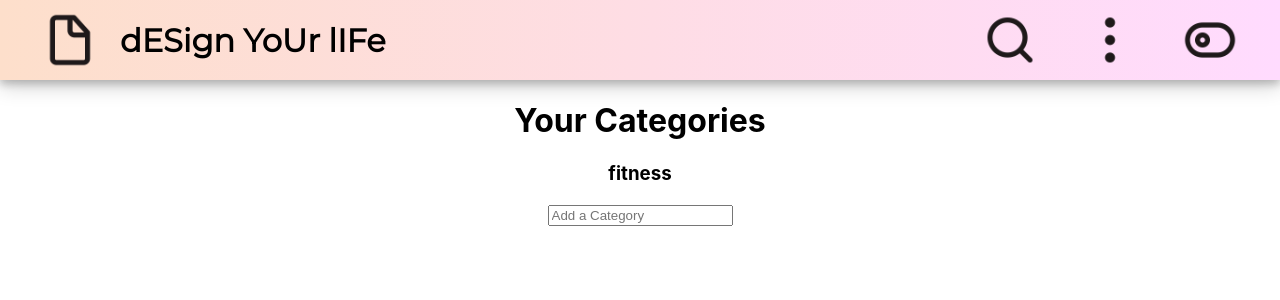
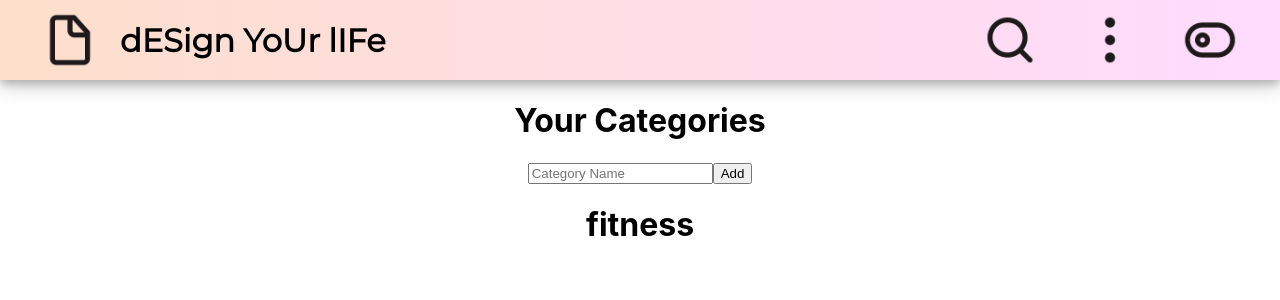
Before and after one commit to Design-Your-Life-Build-Week/Front-End, a React (Create React App) app in the folder client/: page /categories in a window 1280 px wide. Shown: the top 300 px of the page. Built offline with nearby package versions, Linux system fonts and the light colour scheme.

Commit message:
decided to use hooks instead of redux, using dummy data

```diff
--- a/client/src/components/Categories.js
+++ b/client/src/components/Categories.js
@@ -1,53 +1,45 @@
-import React from 'react';
+import React, { useState } from 'react';
+// import dummData
+import { data } from "../data";
 
-class Categories extends React.Component {
-    state = {
-        categories: [
-            {name: "fitness",
-            activities: [
-                {"name": "Running", dateCreated: "09212019", starRating: 5, id: 456},
-                {"name": "Swimming", dateCreated: "09212019", starRating: 5, id: 456},
-                {"name": "Zumba", dateCreated: "09302019", starRating: 5, id: 456}
-            ],
-            dateCreated: '',
-            id: 123,
-            },
+const Categories = () => {
+    // hooks
+    const [state, setState] = useState(data);
+    const [category, setCategory] = useState({})
 
-        ],
-        // category: {}?
-    }
-    handleChange = (e) => {
-        this.setState({ ...this.state.categories,  [e.target.name]: e.target.value});
-        console.log(e.target.name)
-        console.log(this.state.categories)
-    }
+    const changeHandler = e => {
+        setCategory({...category, [e.target.name]:e.target.value});
+        console.log('checking category onChange:', category);
+    };
 
-    handleSubmit = (e, newCategory) => {
-        console.log(this.state)
+    const submitHandler = e => {
         e.preventDefault();
-        const currentDate = Date.now();
-        newCategory = { name: this.state.categories[this.state.categories.length-1].name,  activities: [], dateCreated: currentDate, id: currentDate }
-        console.log(newCategory);
-        this.setState({categories: [...this.state.categories, newCategory]});
-        console.log("updated state", this.state)
-    }
-    render() {
-        return (
+        setState({...state, categories: [...state.categories, category]});
+        console.log('submit fired!');
+    };
 
+    return (
         <div>
             <h1>Your Categories</h1>
-          {this.state.categories.map(category => <h3 category={category} > {category.name} </h3>)}
-            <form onSubmit={this.handleSubmit}>
+
+            <form onSubmit={submitHandler}>
+                {console.log('new state:',state)}
                 <input
-                    name = "catergory"
-                    value = {this.state.categories.name}
-                    onChange = {this.handleChange}
-                    placeholder= "Add a Category"
-                    />
+                type="text"
+                name="name"
+                value={category.name}
+                onChange={changeHandler}
+                placeholder="Category Name"
+                />
+                <button>Add</button>
             </form>
+
+
+            {state.categories.map(i => {
+                return <h1 key={i.id}>{i.name}</h1>
+            })}
         </div>
         )
-    }
 }
 
 export default Categories;
--- /dev/null
+++ b/client/src/data.js
@@ -0,0 +1,14 @@
+ exports.data = {
+     categories: [
+            {name: "fitness",
+            activities: [
+                {"name": "Running", dateCreated: "09212019", starRating: 5, id: 456},
+                {"name": "Swimming", dateCreated: "09212019", starRating: 5, id: 456},
+                {"name": "Zumba", dateCreated: "09302019", starRating: 5, id: 456}
+            ],
+            dateCreated: '',
+            id: 123,
+            },
+
+]
+}
```
